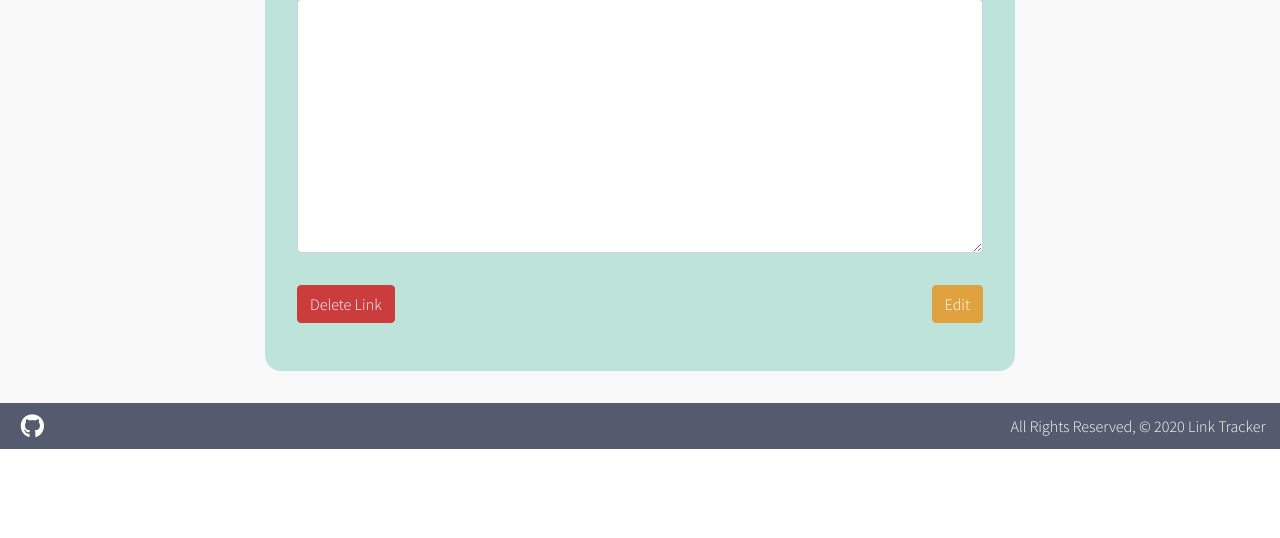
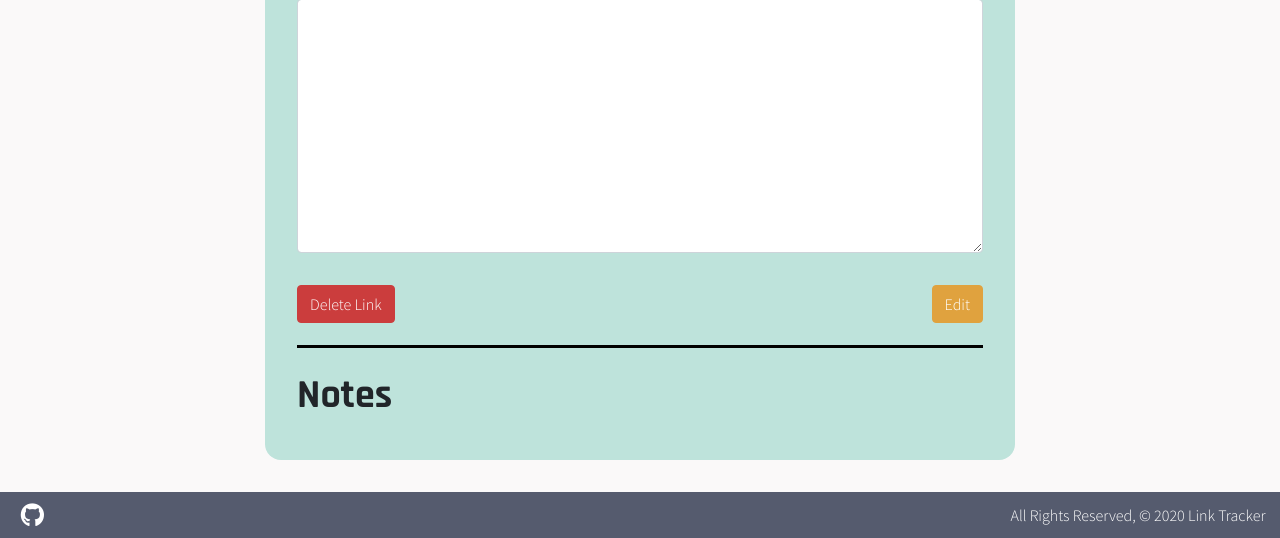
Before and after one commit to gc893/link-tracker, a Django app: template main_app/templates/main_app/detail.html in a window 1280 px wide. Shown: the part 577-1115 px from the top of the page. Before the commit the page ends 1026 px from the top, so only its background shows below. Run offline with Django 3.2, Linux system fonts and the light colour scheme; the template is opened without the code that fills it, so the values that code supplies are empty; some libraries are stand-ins or nearby versions.

Commit message:
add section for comments

```diff
--- a/main_app/templates/main_app/detail.html
+++ b/main_app/templates/main_app/detail.html
@@ -24,10 +24,13 @@
             <div class="form-group"><label for="id_github_project">Github project:</label> <input disabled value='{{link.github_project}}' class="form-control" type="text" name="github_project" maxlength="255" required="" id="id_github_project"></div>
             <div class="form-group"><label for="id_code_snippet">Code snippet:</label> <textarea disabled class="form-control" name="code_snippet" cols="100" rows="10" maxlength="500" required="" id="id_code_snippet">{{link.code_snippet}}</textarea></div>
 
-    <div style="text-align: center; justify-content: center;">
+    <div style="text-align: center; display: inline-block; width: 100%;">
         <a class="float-left" href="/links/{{link.id}}/delete"><button style="background-color: #cb3d3d; border-color: #cb3d3d;" id='submit-btn' class="btn btn-primary">Delete Link</button></a>
         <a class="float-right" href="/links/{{link.id}}/update"><button id='submit-btn' class="btn btn-primary">Edit</button></a>
     </div>
+    <hr />
+    <br>
+    <h1>Notes</h1>
 </div>
 
 {% endblock %}
```
